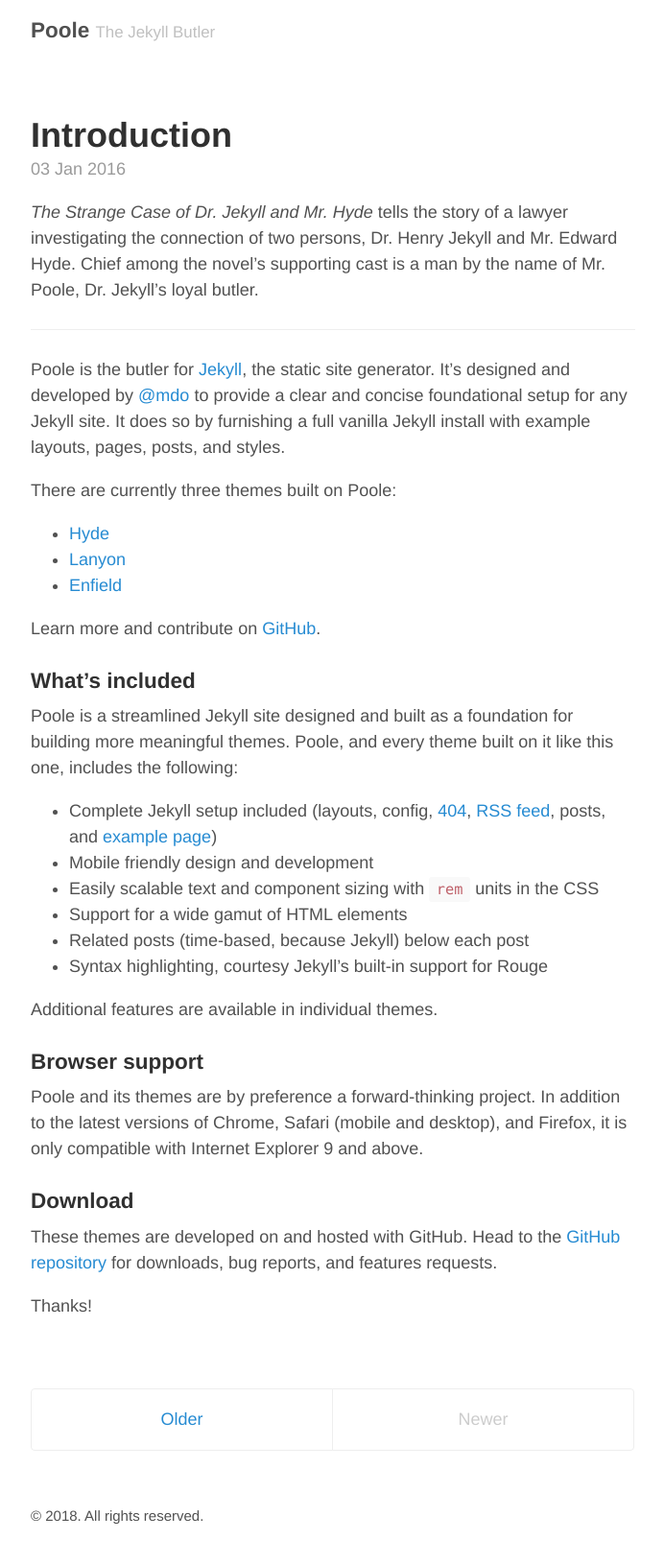
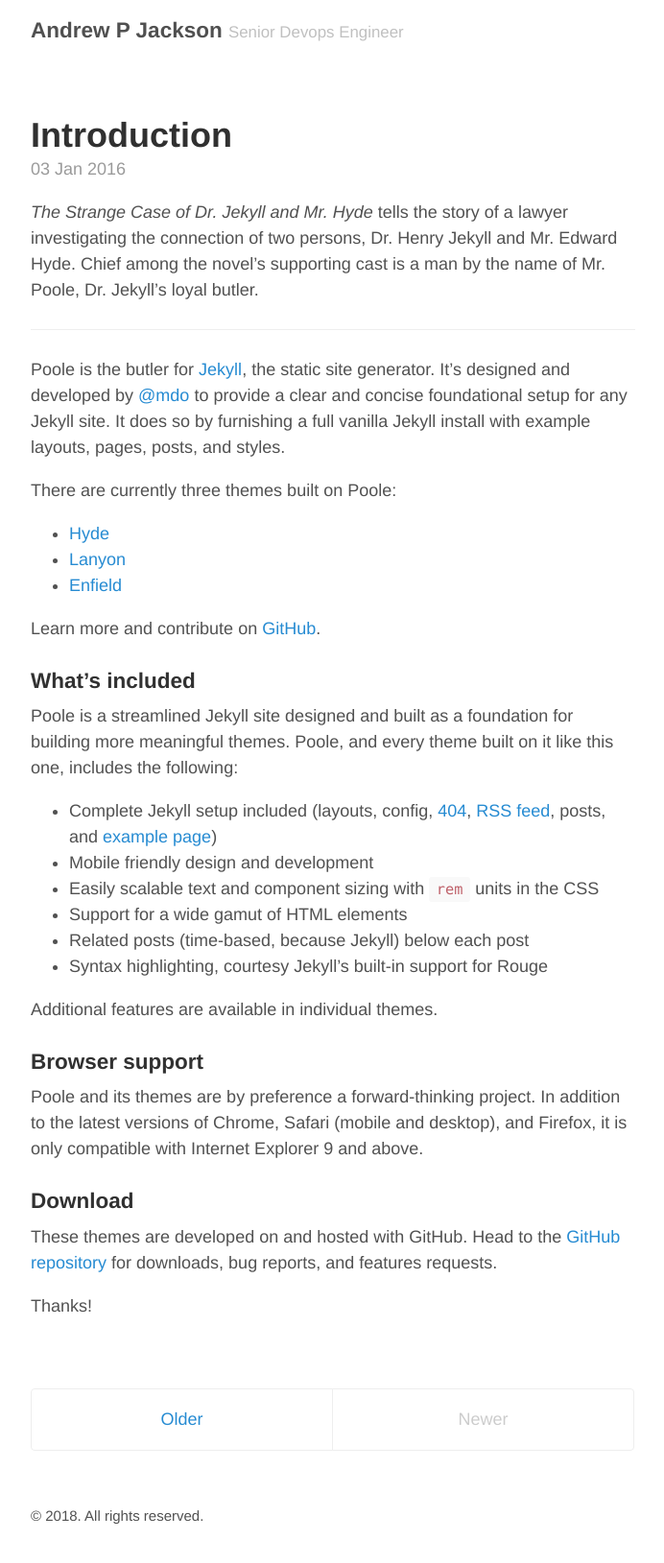
Before and after one commit to lordmuffin/andrewpjackson.com, a Jekyll site: the page built from index.html, in a window 1280 px wide. Shown: the whole page at 96% size, without its empty margins (293-985 px from the left). Built offline with Jekyll 4.4.1, drawn with Linux system fonts in a browser that asks for light colours; the list of posts is cut into pages by our own code.

Commit message:
Update urls.

```diff
--- a/_config.yml
+++ b/_config.yml
@@ -5,11 +5,11 @@ permalink:           pretty
 relative_permalinks: true
 
 # Setup
-title:               Poole
-tagline:             The Jekyll Butler
-url:                 https://lordmuffin.github.io/andrewpjackson.com/
+title:               Andrew P Jackson
+tagline:             Senior Devops Engineer
+url:                 http://andrewpjackson.com
 paginate:            1
-baseurl:             "https://lordmuffin.github.io/andrewpjackson.com/"
+baseurl:             "http://andrewpjackson.com"
 
 # Assets
 #
@@ -20,9 +20,9 @@ sass:
 
 # About/contact
 author:
-  name:              Mark Otto
-  url:               https://twitter.com/mdo
-  email:             markdotto@gmail.com
+  name:              Andrew Jackson
+  url:               https://twitter.com/lordmuffin
+  email:             dorkmeisterx69@gmail.com
 
 # Custom vars
 version:             2.0.0
```
